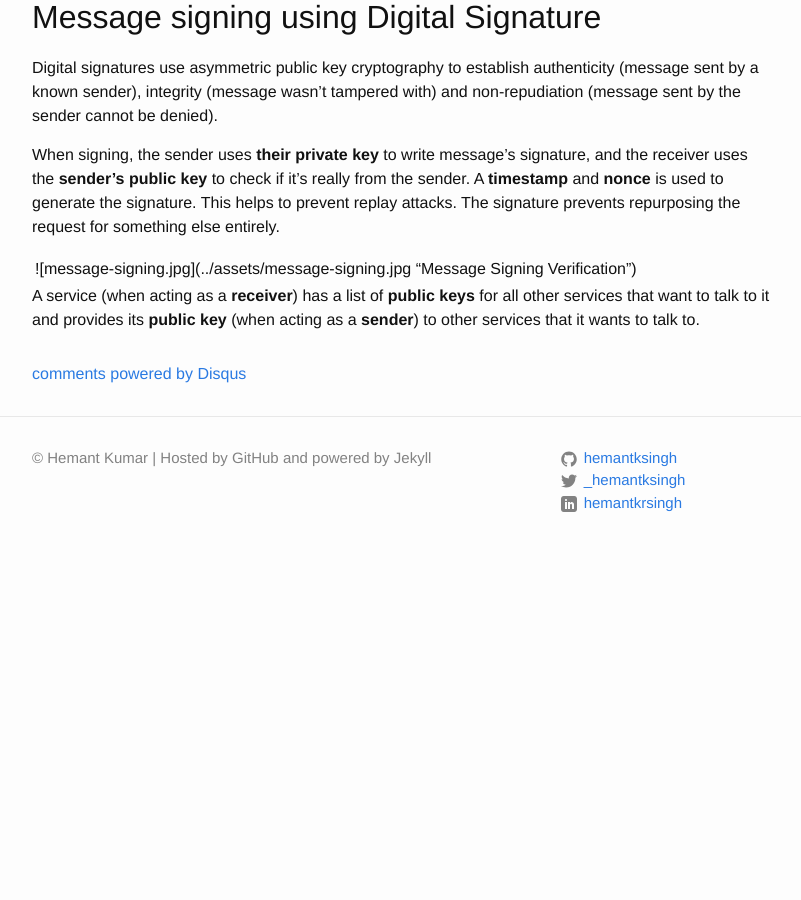
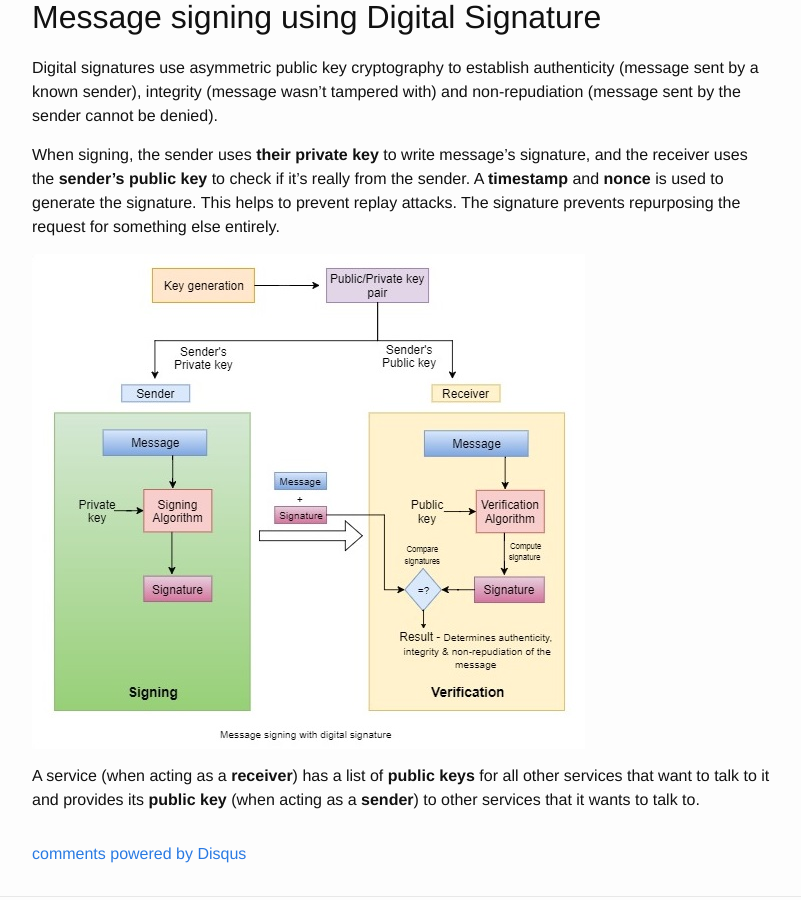
Before and after one commit to hemantksingh/hemantksingh.github.io, a Jekyll site: the page built from _posts/2018-08-01-securing-rest-apis.markdown, in a window 1280 px wide and 900 px high, scrolled down 4229 px. Shown: the whole window, without its empty margins (238-1039 px from the left). Built offline with Jekyll 4.4.1, drawn with Linux system fonts in a browser that asks for light colours; comment, search, counter and statistics services are not loaded; before the commit the page ends 4803 px from its top, so only the background shows below that.

Commit message:
Fixes message signing image.

```diff
--- a/_posts/2018-08-01-securing-rest-apis.markdown
+++ b/_posts/2018-08-01-securing-rest-apis.markdown
@@ -113,6 +113,6 @@ establish authenticity (message sent by a known sender), integrity (message wasn
 
 When signing, the sender uses **their private key** to write message's signature, and the receiver uses the **sender's public key** to check if it's really from the sender. A **timestamp** and **nonce** is used to generate the signature. This helps to prevent replay attacks. The signature  prevents repurposing the request for something else entirely.
 
-![message-signing.jpg](../assets/message-signing.jpg "Message Signing|Verification")
+![message-signing.jpg](../assets/message-signing.jpg "Message Signing")
 
 A service (when acting as a **receiver**) has a list of **public keys** for all other services that want to talk to it and provides its **public key** (when acting as a **sender**) to other services that it wants to talk to.
```
